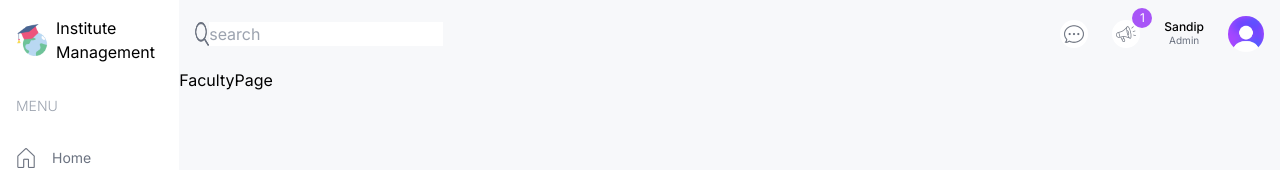
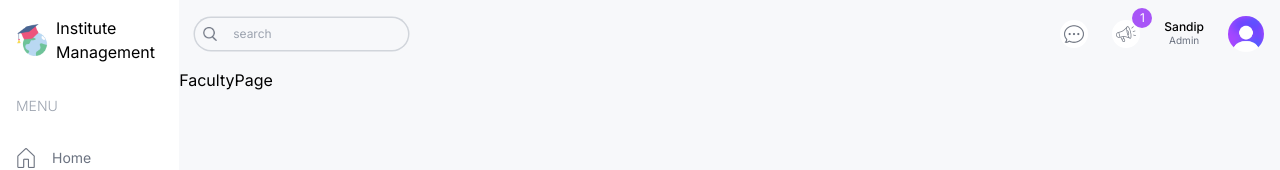
Before and after one commit to grownsandip/dashboard_app, a Next.js app: page /Faculties in a window 1280 px wide. Shown: the top 170 px of the page. Built offline with nearby package versions, Linux system fonts and the light colour scheme.

Commit message:
common components done

```diff
--- a/src/components/Navbar.tsx
+++ b/src/components/Navbar.tsx
@@ -5,12 +5,12 @@ const Navbar = () => {
   return (
     <div className='flex items-center justify-between p-4'>
       {/* Searchbar */}
-      <div className='hidden md:flex'>
+      <div className='hidden md:flex items-center text-xs rounded-full gap-2 ring-[1.5px] ring-gray-300 px-2'>
         <Image src="/search.png" alt="search" width={14} height={14}/>
-        <input type="text" placeholder='search'/>
+        <input type="text" placeholder='search' className='width-[200px] bg-transparent p-2 outline-none'/>
       </div>
       {/* user and OTHER */}
-      <div className='flex items-center gap-6'>
+      <div className='flex items-center gap-6 justify-end w-full'>
         <div className='bg-white rounded-full w-7 h-7 flex items-center justify-center cursor-pointer'>
             <Image src="/message.png" alt="" width={20} height={20}/>
         </div>
```
